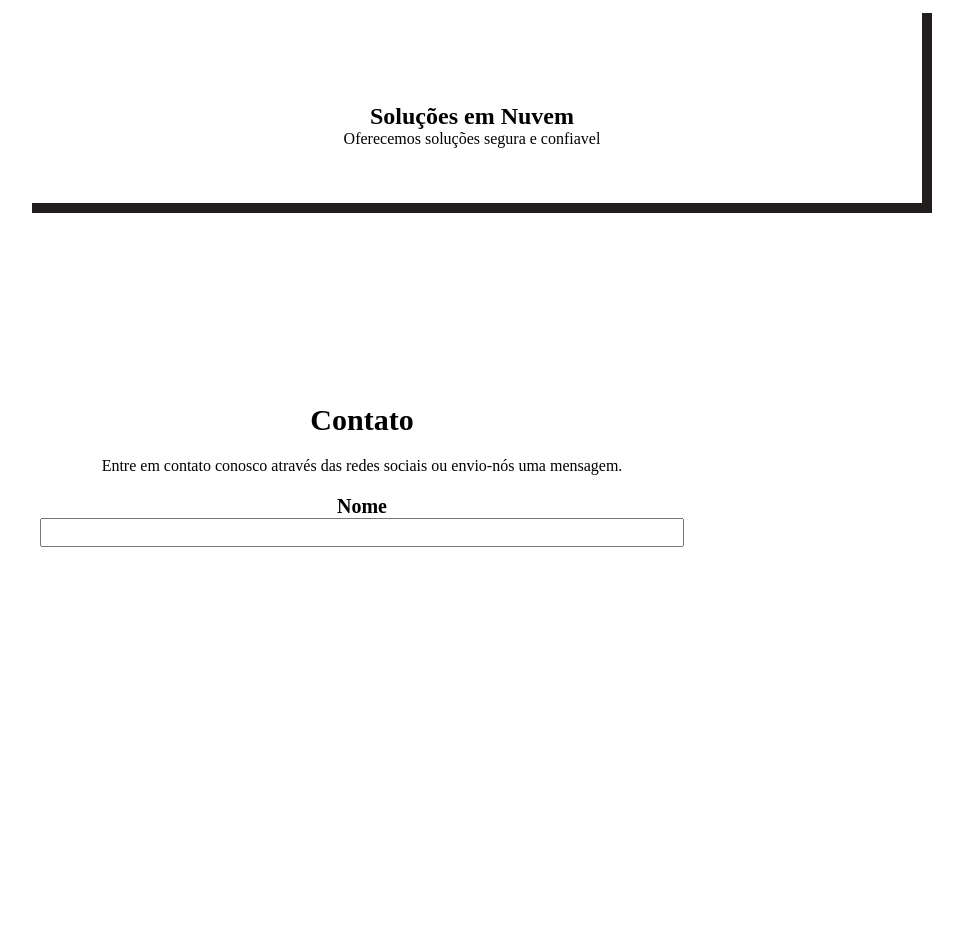
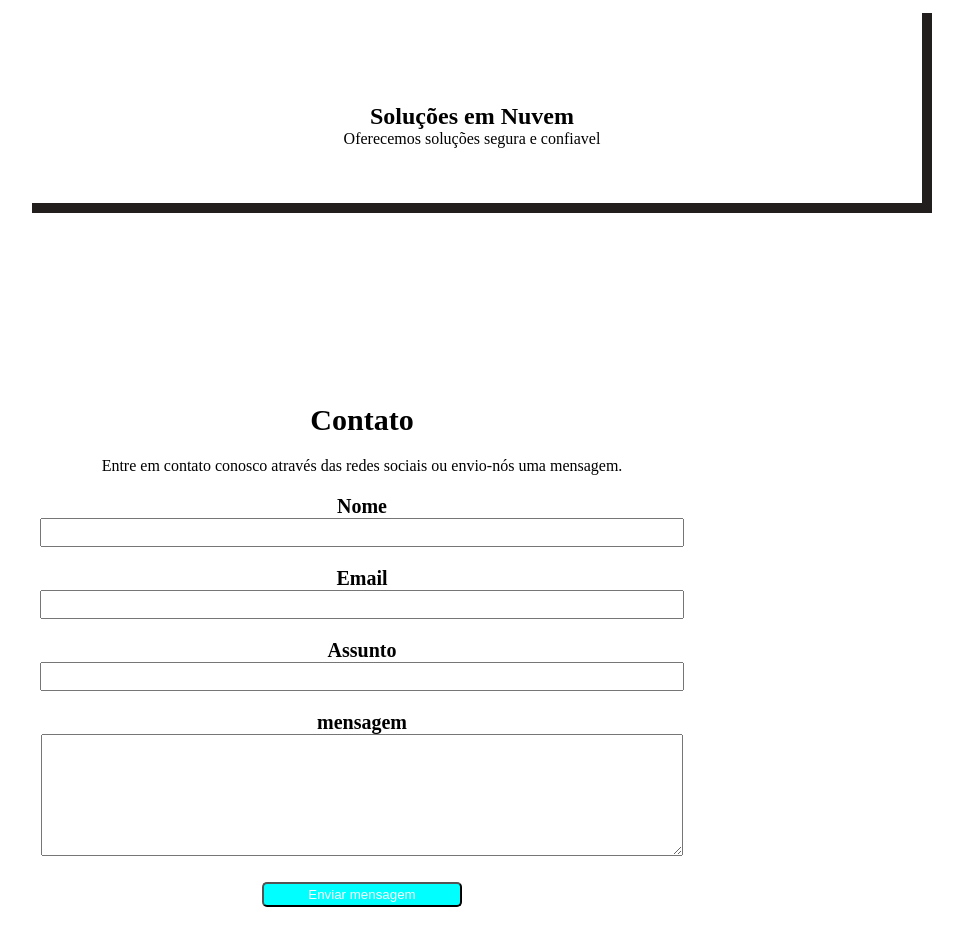
Before and after one commit to mayco-vinicius/desafio_html_css, a plain HTML site: page index.html in a window 1280 px wide. Shown: the part 1324-2251 px from the top of the page, without its empty margins (278-1241 px from the left). Before the commit the page ends 1891 px from the top, so only its background shows below. Drawn offline with Linux system fonts and the light colour scheme.

Commit message:
desafio do Marcos concluido

```diff
--- a/index.html
+++ b/index.html
@@ -72,7 +72,18 @@
             <div class="form-contato">
                 <form>
                     <label for="name">Nome</label><br>
-                    <input type="text" id="name" name="name">
+                    <input type="text" id="name" name="name"><br>
+
+                    <label for="email">Email</label><br>
+                    <input type="email" id="email" name="email"><br>
+
+                    <label for="assunto">Assunto</label><br>
+                    <input type="text" id="assunto" name="assunto"><br>
+
+                    <label for="mensagem">mensagem</label><br>
+                    <textarea name="mensagem" id="mensagem"></textarea><br>
+
+                    <button type="submit" id="enviar-mesagem">Enviar mensagem</button>
                 </form>
             </div>
         </div>
--- a/style/style.css
+++ b/style/style.css
@@ -131,4 +131,33 @@
 #name {
     height: 25px;
     width: 50%;
+    margin-bottom: 20px;
 }
+
+#email {
+    height: 25px;
+    width: 50%;
+    margin-bottom: 20px;
+}
+
+#assunto {
+    height: 25px;
+    width: 50%;
+    margin-bottom: 20px;
+}
+
+#mensagem {
+    height: 120px;
+    width: 50%;
+    margin-bottom: 20px;
+}
+
+#enviar-mesagem {
+    text-align: center;
+    width: 200px;
+    height: 25px;
+    border-radius: 5px;
+    background: #0ff;
+    color: #fff;
+
+}
```
